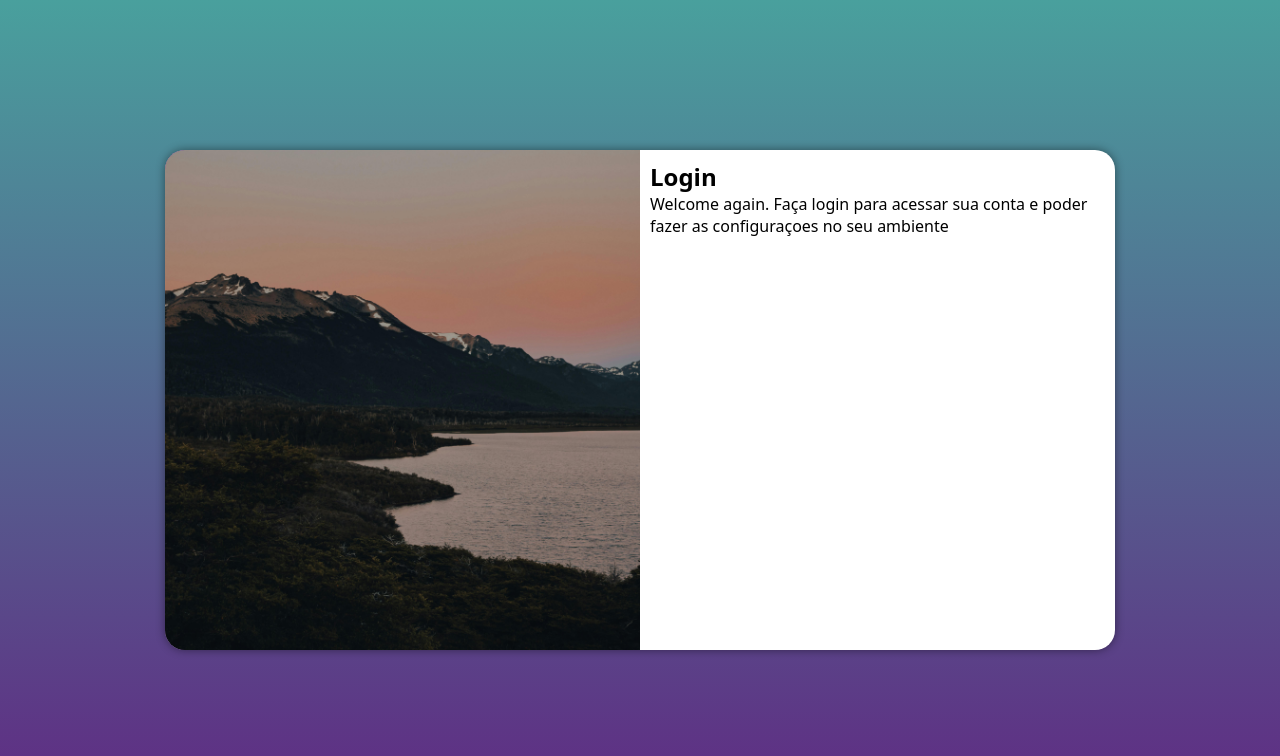
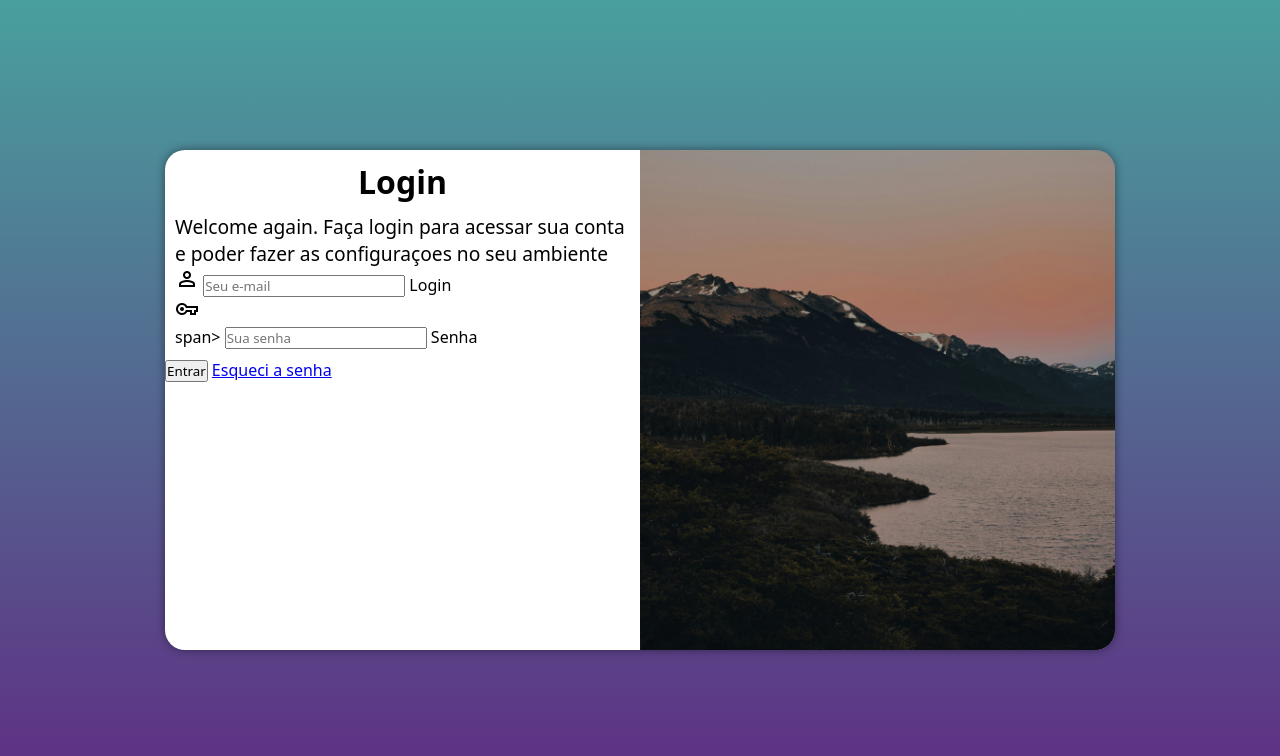
Before and after one commit to SamucaFront/loginProject, a plain HTML site: page index.html in a window 1280 px wide. Drawn offline with nearby package versions, Linux system fonts and the light colour scheme.

Commit message:
adicionando formularios

```diff
--- a/estilos/media-query.css
+++ b/estilos/media-query.css
@@ -34,13 +34,20 @@
     }
 
     section#login > div#imagem {
-        float: left;
+        float: right;
         width: 50%;
         height: 100%;
     }
 
     section#login > div#formulario {
-        float: right;
+        float: left;
         width: 50%;
     }
+    div#formulario > h1{
+        font-size: 2em;
+    }
+
+    div#formulario > p{
+    font-size: 1.2em;
 }
+}
--- a/estilos/style.css
+++ b/estilos/style.css
@@ -50,3 +50,8 @@ section#login > div#formulario{
     display: block;
     padding: 10px;
 }
+
+div#formulario > h1{
+    text-align: center;
+    margin-bottom: 10px;
+}
--- a/index.html
+++ b/index.html
@@ -4,6 +4,7 @@
     <meta charset="UTF-8">
     <meta name="viewport" content="width=device-width, initial-scale=1.0">
     <title>Login</title>
+    <link href="https://fonts.googleapis.com/css2?family=Material+Symbols+Outlined" rel="stylesheet" />
     <link rel="stylesheet" href="estilos/style.css">
     <link rel="stylesheet" href="estilos/media-query.css">
 </head>
@@ -17,9 +18,22 @@
             <div id="formulario">
                 <h1>Login</h1>
                 <p>Welcome again. Faça login para acessar sua conta e poder fazer as configuraçoes no seu ambiente</p>
-                <form action="login.php" method="post">
+                <form action="login.php" method="post" autocomplete="on">
+                    <div class="campo">
+                        <span class="material-symbols-outlined">person</span>
+                        <input type="email" name="login" id="ilogin" placeholder="Seu e-mail" autocomplete="email" required maxlength="30">
+                        <label for="ilogin">Login</label>
+                    </div>
 
-
+                    <div class="campo">
+                        <span class="material-symbols-outlined">vpn_key</div>span>
+                        <input type="password" name="senha" id="isenha" placeholder="Sua senha" autocomplete="current-password" required minlength="8" maxlength="20" >
+                        <label for="isenha">Senha</label>
+                    </div>
+                    <input type="submit" value="Entrar">
+                    <a href="esqueci.html">
+                        Esqueci a senha <i class="material-icons"></i>
+                    </a>
                 </form>
             </div>
         </section>
```
